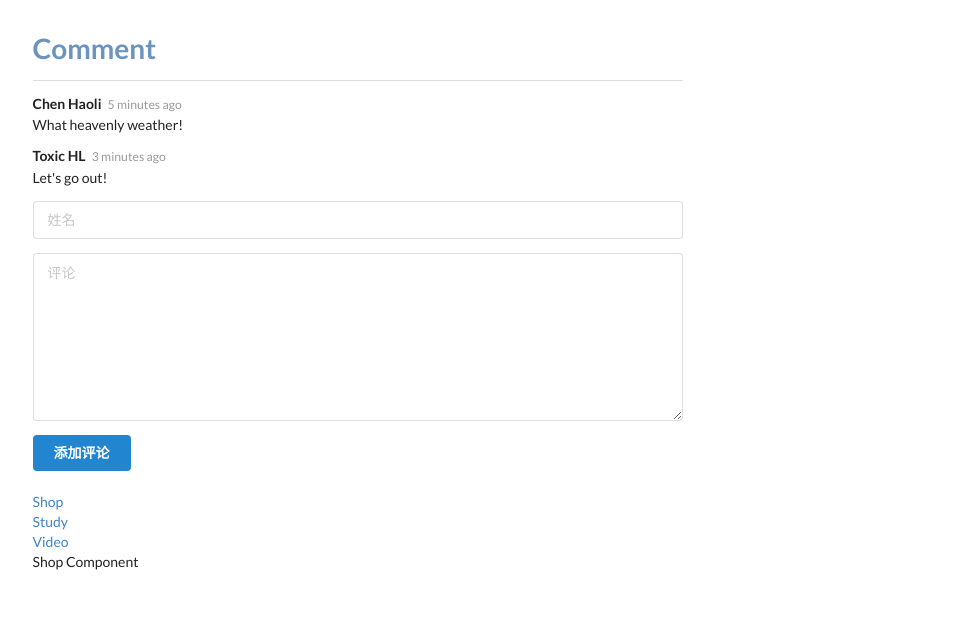
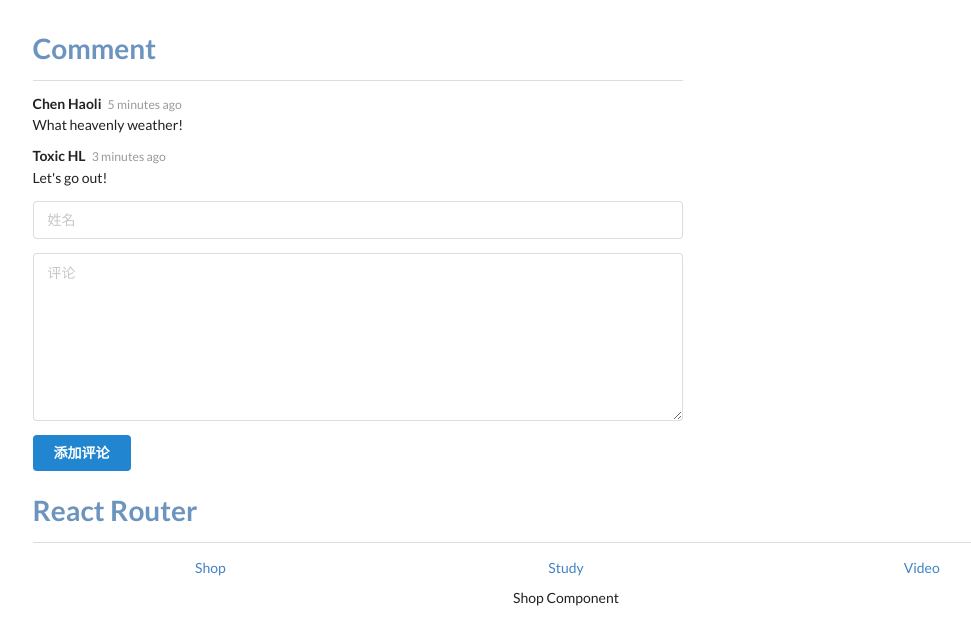
Before and after one commit to ulivz/react-first-app, a React app: page / in a window 1280 px wide. Shown: the whole page, without its empty margins (74-1045 px from the left). Built offline with nearby package versions, Linux system fonts and the light colour scheme.

Commit message:
Simple Update

```diff
--- a/app/components/Shop.js
+++ b/app/components/Shop.js
@@ -4,7 +4,7 @@
 
 	render() {
 		return (
-			<div>Shop Component</div>
+			<div className="component-warpper">Shop Component</div>
 		);
 	}
 
--- a/app/routes/routes.js
+++ b/app/routes/routes.js
@@ -16,6 +16,10 @@
 		return (
 			<Router>
 				<div>
+					<div>
+						<h1 className="comment-title">React Router</h1>
+						<div className="ui divider"></div>
+					</div>
 					<div className="nav">
 						<div className="three-colums"><Link to="/shop">Shop</Link></div>
 						<div className="three-colums"><Link to="/study">Study</Link></div>
--- a/app/style/color.less
+++ b/app/style/color.less
@@ -5,7 +5,17 @@
   color: @light-blue;
 }
 
+.nav{
+  display: flex;
+}
+
 .three-colums {
-  display: flex;
+  flex: 1;
   cursor: pointer;
+  text-align: center;
 }
+
+.component-warpper{
+  padding: 10px;
+  text-align: center;
+}
```
